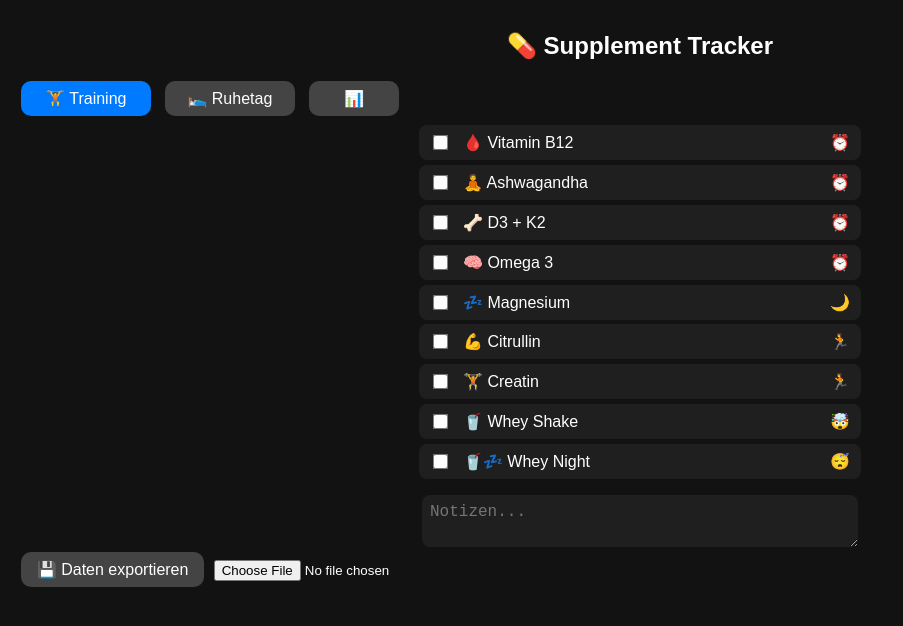
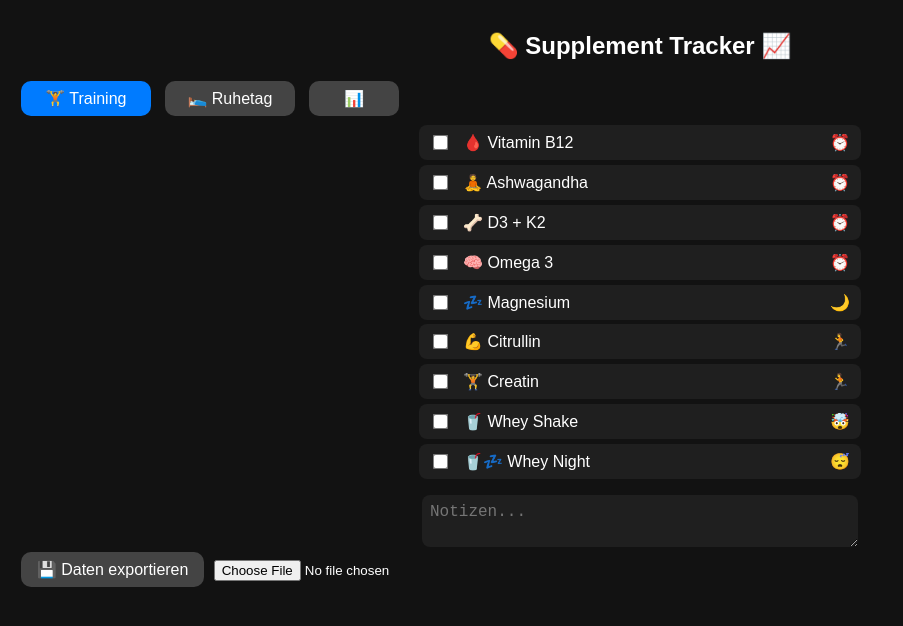
Before and after one commit to markoni1987/supplement-tracker, a plain HTML site: page index.html in a window 1280 px wide. Shown: the whole page, without its empty margins (0-903 px from the left). Drawn offline with nearby package versions, Linux system fonts and the light colour scheme.

Commit message:
Update index.html

```diff
--- a/index.html
+++ b/index.html
@@ -8,7 +8,8 @@
   <link rel="stylesheet" href="style.css" />
 </head>
 <body>
-  <h1>💊 Supplement Tracker</h1>
+  <h1>💊 Supplement Tracker 📈</h1>
+
 
   <div class="buttons">
     <button id="trainingBtn" onclick="setDayType('training')">🏋️ Training</button>
```
